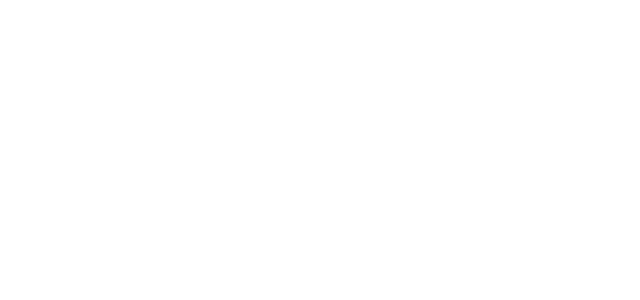
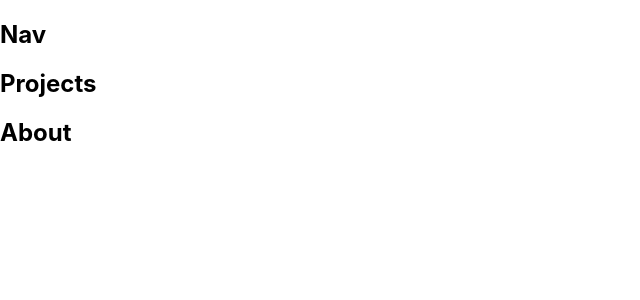
Before and after one commit to Real-Arthur/portfolio, a React (Create React App) app in the folder portfolio/: page / in a window 1280 px wide. Shown: the top 300 px of the page, without its empty margins (0-640 px from the left). Built offline with nearby package versions, Linux system fonts and the light colour scheme.

Commit message:
SPA boiler:

```diff
--- a/portfolio/package.json
+++ b/portfolio/package.json
@@ -8,7 +8,10 @@
     "@testing-library/user-event": "^12.1.10",
     "react": "^17.0.1",
     "react-dom": "^17.0.1",
+    "react-redux": "^7.2.2",
+    "react-router-dom": "^5.2.0",
     "react-scripts": "4.0.0",
+    "redux": "^4.0.5",
     "web-vitals": "^0.2.4"
   },
   "scripts": {
--- /dev/null
+++ b/portfolio/src/Components/About/About.js
@@ -0,0 +1,16 @@
+import React, { useState } from 'react';
+import { connect } from 'react-redux';
+
+
+function About(props) {
+
+  const [heading, setHeading] = useState('About');
+
+  return (
+    <div>
+      <h2>{heading}</h2>
+    </div>
+  );
+}
+
+export default About;
--- a/portfolio/src/Components/App/App.js
+++ b/portfolio/src/Components/App/App.js
@@ -1,12 +1,28 @@
+import React from "react"
 import './App.css';
+import {
+  BrowserRouter as Router,
+  Route,
+  Switch,
+  Link
+} from "react-router-dom";
+import { connect } from "react-redux";
+import About from '../About/About';
+import Home from '../Home/Home';
+import Nav from '../Nav/Nav';
+import Resume from '../Resume/Resume';
+
+
 
 function App() {
   return (
-    <div className="App">
-
-
-
-    </div>
+    <>
+      <Nav />
+      <Router>
+      <Home />
+      </Router>
+      <About />
+    </>
   );
 }
 
--- /dev/null
+++ b/portfolio/src/Components/Home/Home.js
@@ -0,0 +1,28 @@
+import React, { useState } from 'react';
+import { connect } from 'react-redux';
+import {
+    BrowserRouter as Router,
+    Route,
+    Switch,
+    Link
+  } from "react-router-dom";
+import Resume from '../Resume/Resume';
+import Projects from '../Projects/Projects'
+
+function Home(props) {
+
+  const [heading, setHeading] = useState('Home');
+
+  return (
+      <Switch>
+      <Route exact path="/">
+        <Projects />
+      </Route>
+      <Route exact path="/resume">
+        <Resume />
+      </Route>
+    </Switch>
+  );
+}
+
+export default Home;
--- /dev/null
+++ b/portfolio/src/Components/Nav/Nav.js
@@ -0,0 +1,16 @@
+import React, { useState } from 'react';
+import { connect } from 'react-redux';
+
+
+function Nav(props) {
+
+  const [heading, setHeading] = useState('Nav');
+
+  return (
+    <div>
+      <h2>{heading}</h2>
+    </div>
+  );
+}
+
+export default Nav;
--- /dev/null
+++ b/portfolio/src/Components/Projects/Projects.js
@@ -0,0 +1,15 @@
+import React, { useState } from 'react';
+import { connect } from 'react-redux';
+
+function Projects(props) {
+
+  const [heading, setHeading] = useState('Projects');
+
+  return (
+    <div>
+      <h2>{heading}</h2>
+    </div>
+  );
+}
+
+export default Projects;
--- /dev/null
+++ b/portfolio/src/Components/Resume/Resume.js
@@ -0,0 +1,15 @@
+import React, { useState } from 'react';
+import { connect } from 'react-redux';
+
+function Resume(props) {
+
+  const [heading, setHeading] = useState('Resume');
+
+  return (
+    <div>
+      <h2>{heading}</h2>
+    </div>
+  );
+}
+
+export default Resume;
--- a/portfolio/src/index.js
+++ b/portfolio/src/index.js
@@ -5,9 +5,7 @@ import App from '../src/Components/App/App';
 import reportWebVitals from './reportWebVitals';
 
 ReactDOM.render(
-  <React.StrictMode>
-    <App />
-  </React.StrictMode>,
+    <App />,
   document.getElementById('root')
 );
 
```
Also changed, not shown: 1 other file (tests, documents, lock files or other folders).
